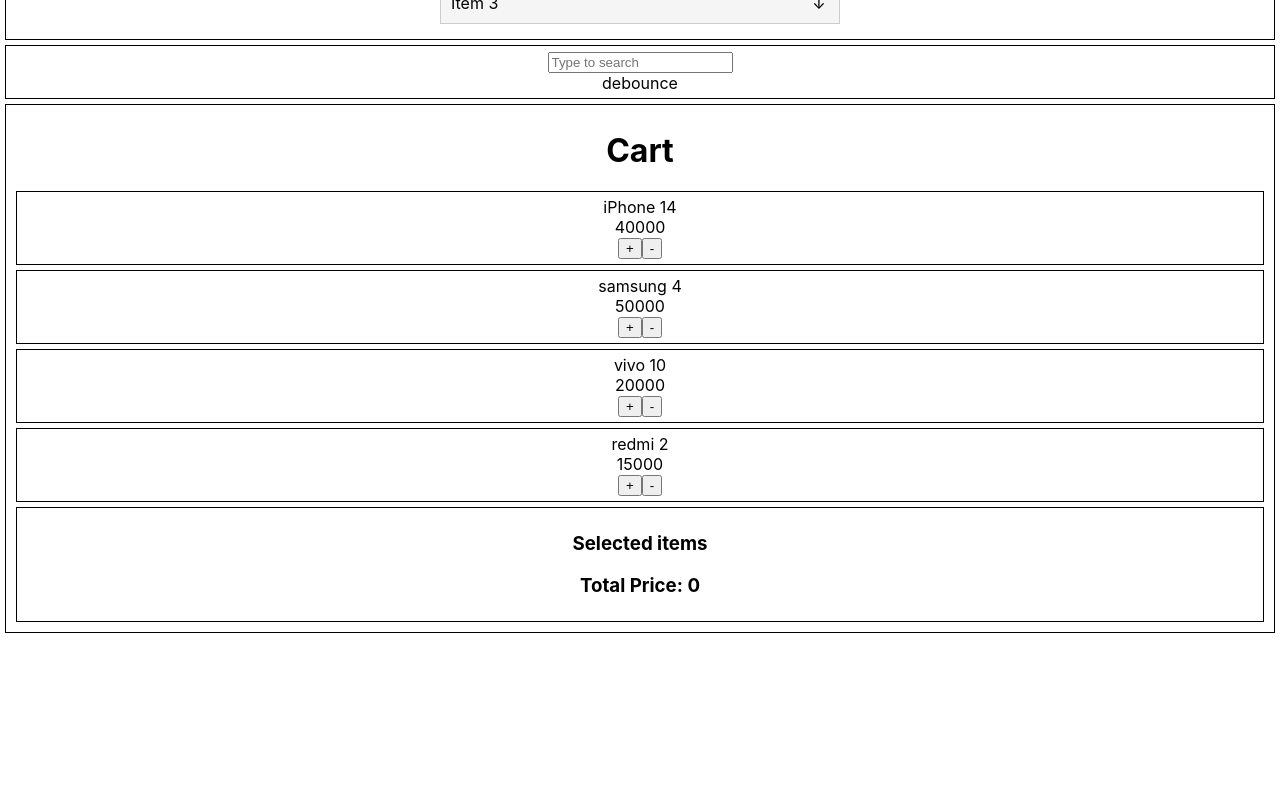
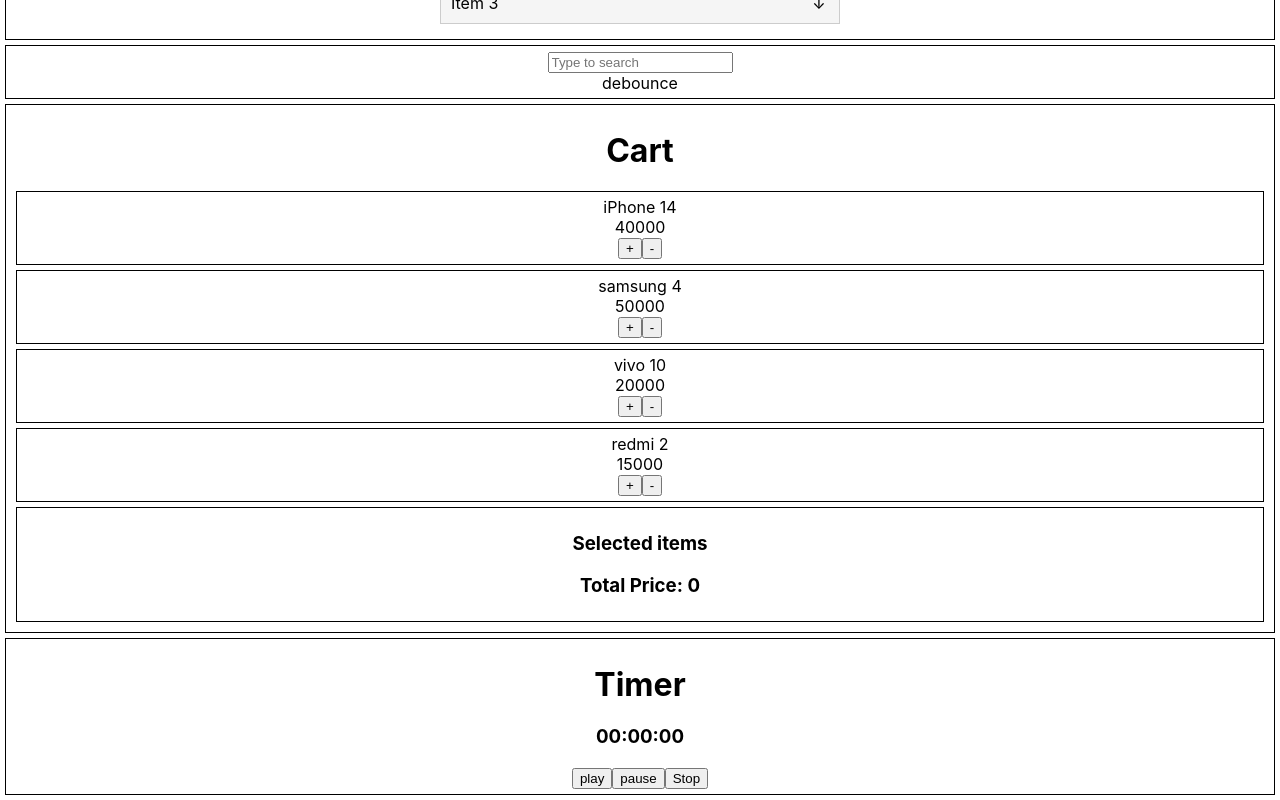
Before and after one commit to Yash0125/machine-coding-questions, a React (Create React App) app: page / in a window 1280 px wide. Shown: the part 966-1766 px from the top of the page. Before the commit the page ends 1604 px from the top, so only its background shows below. Built offline with nearby package versions, Linux system fonts and the light colour scheme.

Commit message:
feat : Timer created

```diff
--- a/src/App.js
+++ b/src/App.js
@@ -1,4 +1,5 @@
 import "./App.css";
+import Timer from "./components/Timer/Timer";
 import TodoList from "./components/TodoList/TodoList";
 import Accordion from "./components/accordion/Accordion";
 import Carousel from "./components/carousel/Carousel";
@@ -15,6 +16,7 @@
       <Accordion/>
       <DebounceExample/>
       <Cart/>
+      <Timer/>
     </div>
   );
 }
--- /dev/null
+++ b/src/components/Timer/Timer.jsx
@@ -0,0 +1,59 @@
+import React, { useEffect, useState } from "react";
+
+const Timer = () => {
+  const [hour, setHour] = useState(0);
+  const [minute, setMinute] = useState(0);
+  const [seconds, setSeconds] = useState(0);
+  const [isRunning, setIsRunning] = useState(false);
+
+  useEffect(() => {
+    let interval;
+    if (isRunning) {
+      interval = setInterval(() => {
+        setSeconds((prev) => prev + 1);
+        if (seconds === 59) {
+          setSeconds(0);
+          setMinute((prev) => prev + 1);
+          if (minute === 59) {
+            setMinute(0);
+            setHour((prev) => prev + 1);
+          }
+        }
+      }, 1000);
+    } else {
+      clearInterval(interval);
+    }
+    return () => clearInterval(interval);
+  }, [isRunning, minute, hour, seconds]);
+
+  const handlePlay = () => {
+    setIsRunning(true);
+  };
+
+  const handlePause = () => {
+    console.log("pause");
+    setIsRunning(false);
+  };
+
+  const handleStop = () => {
+    console.log("stop");
+    setIsRunning(false);
+    setHour(0);
+    setMinute(0);
+    setSeconds(0);
+  };
+  return (
+    <div className="container">
+      <h1>Timer</h1>
+      <h3>
+        {String(hour).padStart(2, "0")}:{String(minute).padStart(2, "0")}:
+        {String(seconds).padStart(2, "0")}
+      </h3>
+      <button onClick={handlePlay}>play</button>
+      <button onClick={handlePause}>pause</button>
+      <button onClick={handleStop}>Stop</button>
+    </div>
+  );
+};
+
+export default Timer;
```
